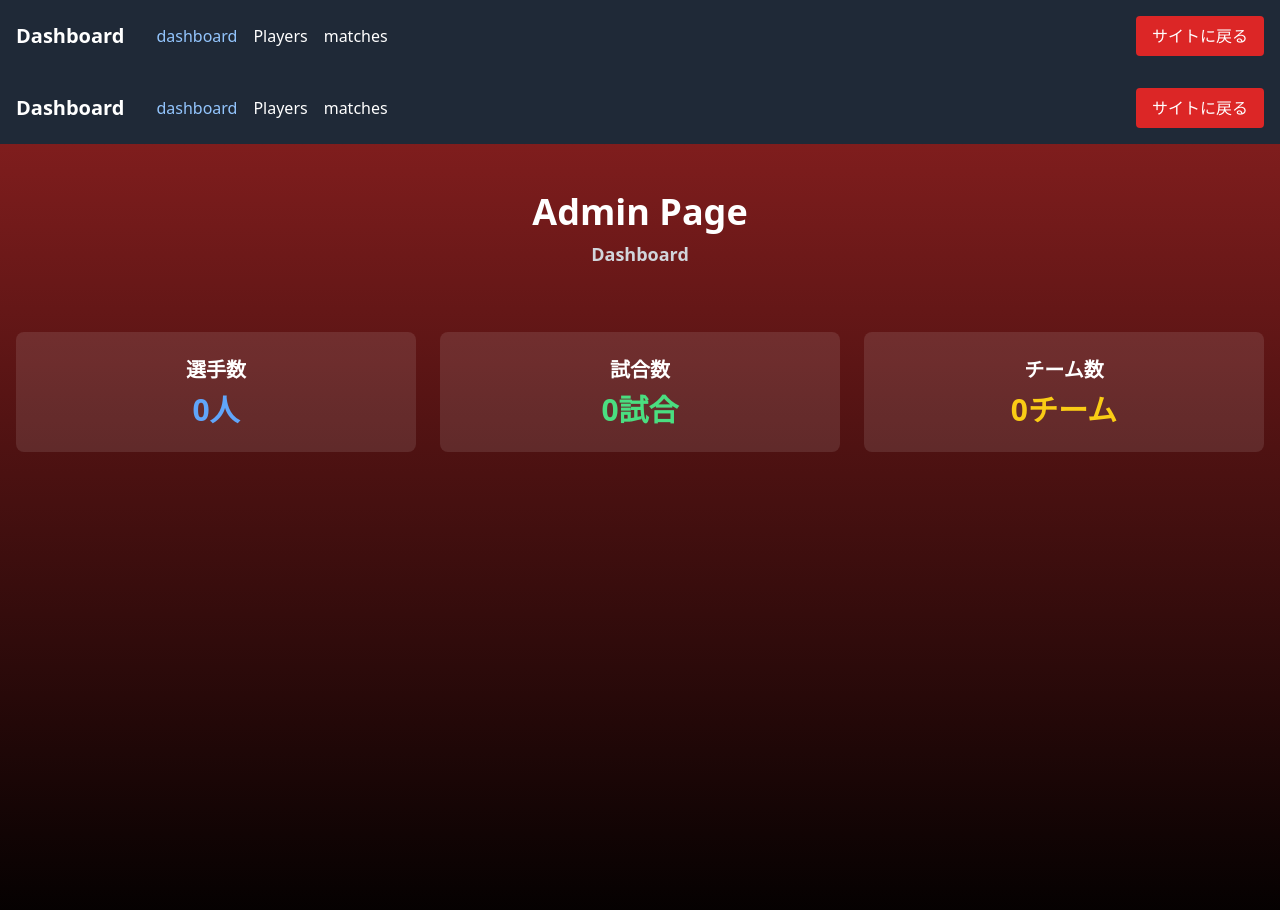
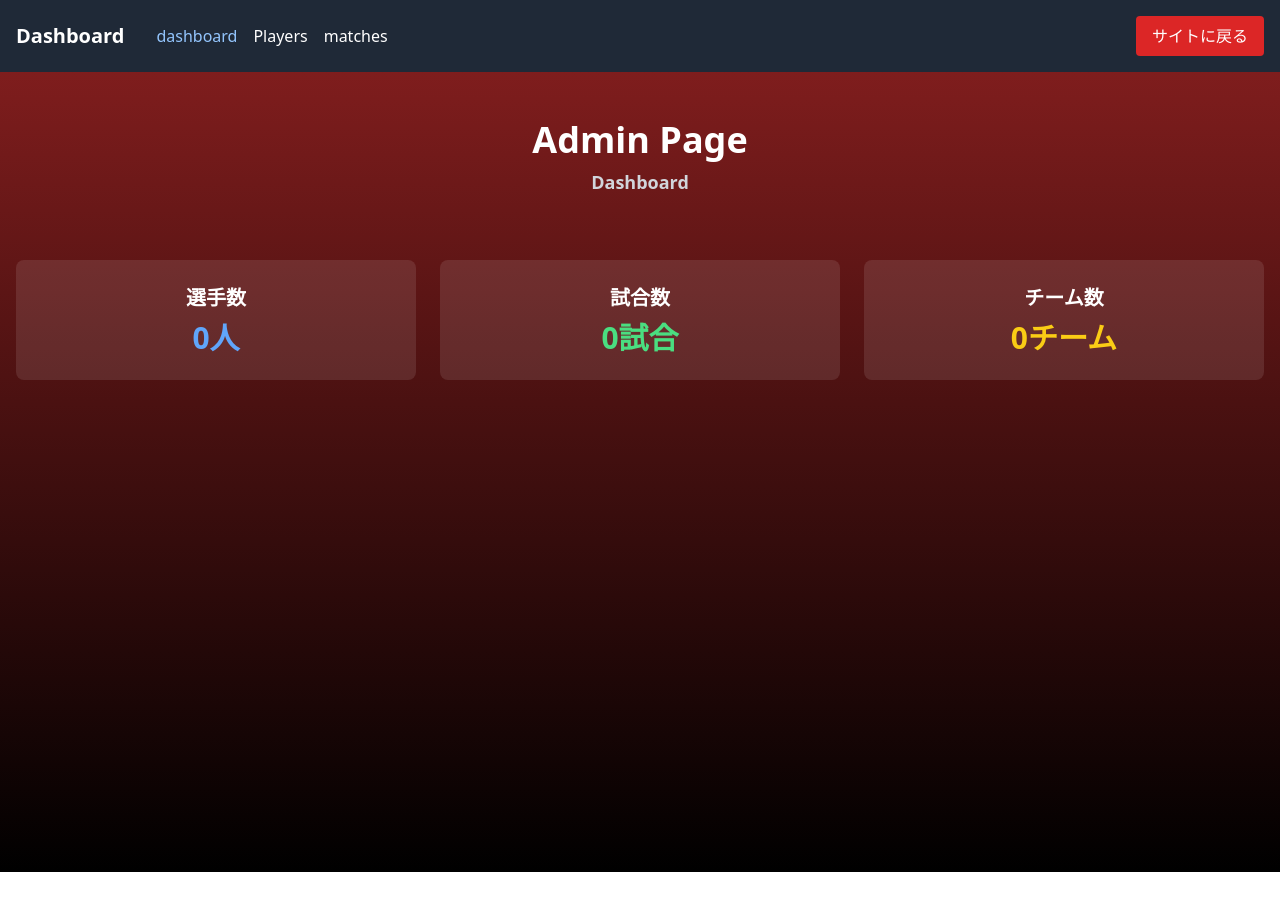
Before and after one commit to SotaTsurushima/manchester-is-red, a Nuxt app in the folder frontend/: page /admin in a window 1280 px wide. Shown: the top 910 px of the page. After the commit the page ends 872 px from the top, so only its background shows below. Built offline with nearby package versions, Linux system fonts and the light colour scheme; no server answers.

Commit message:
remove navigation lines

```diff
--- a/frontend/pages/admin/index.vue
+++ b/frontend/pages/admin/index.vue
@@ -1,43 +1,5 @@
 <template>
   <div>
-    <!-- 管理画面専用のナビゲーション -->
-    <nav class="bg-gray-800 text-white p-4">
-      <div class="max-w-7xl mx-auto flex justify-between items-center">
-        <div class="flex items-center space-x-8">
-          <h1 class="text-xl font-bold">Dashboard</h1>
-          <div class="flex space-x-4">
-            <NuxtLink
-              to="/admin"
-              class="hover:text-blue-300 transition"
-              :class="{ 'text-blue-300': $route.path === '/admin' }"
-            >
-              dashboard
-            </NuxtLink>
-            <NuxtLink
-              to="/admin/players"
-              class="hover:text-blue-300 transition"
-              :class="{ 'text-blue-300': $route.path.startsWith('/admin/players') }"
-            >
-              Players
-            </NuxtLink>
-            <NuxtLink
-              to="/admin/matches"
-              class="hover:text-blue-300 transition"
-              :class="{ 'text-blue-300': $route.path.startsWith('/admin/matches') }"
-            >
-              matches
-            </NuxtLink>
-          </div>
-        </div>
-        <NuxtLink
-          to="/"
-          class="bg-red-600 text-white px-4 py-2 rounded hover:bg-red-700 transition"
-        >
-          サイトに戻る
-        </NuxtLink>
-      </div>
-    </nav>
-
     <!-- 管理画面のコンテンツ -->
     <Background>
       <div class="flex flex-col items-center mb-8">
```
